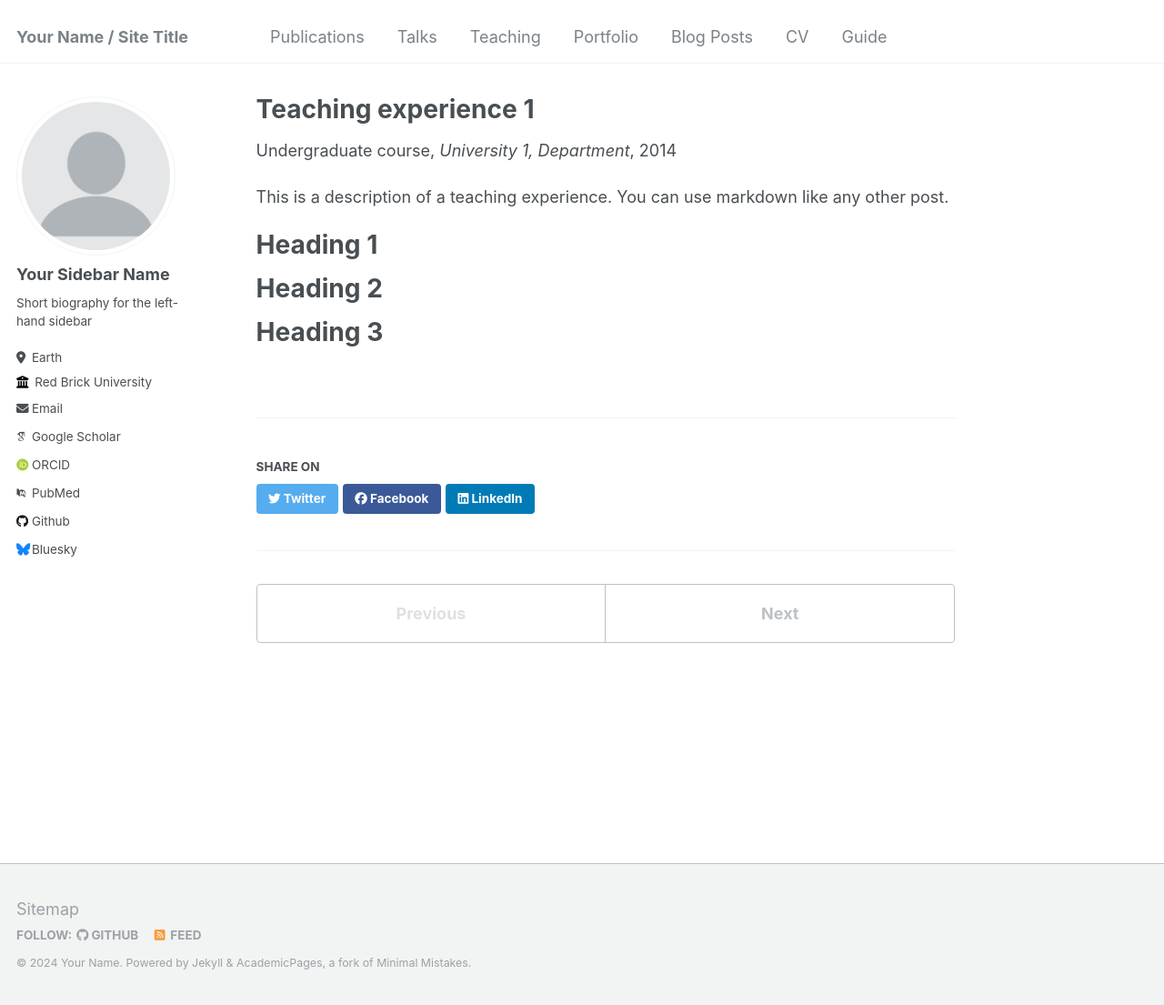
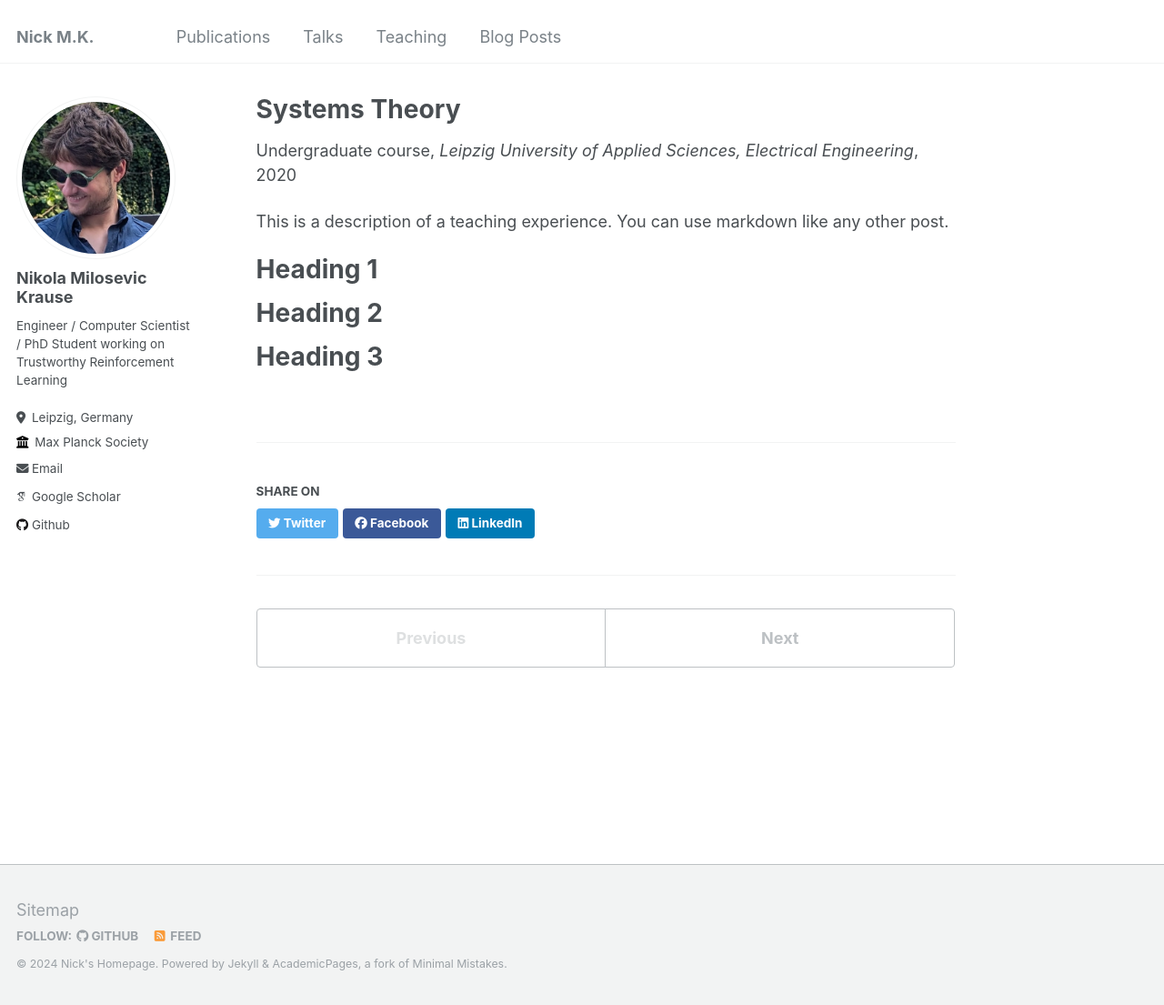
Before and after one commit to milosen/milosen.github.io, a Jekyll site: the page built from _teaching/2020-systems-theory.md, in a window 1280 px wide and 1105 px high. Shown: the whole window at 91% size. Built offline with Jekyll 4.4.1, drawn with Linux system fonts in a browser that asks for light colours; some web fonts are replaced.

```diff
--- a/_config.yml
+++ b/_config.yml
@@ -8,47 +8,47 @@
 
 # Basic Site Settings
 locale                   : "en-US"
-title                    : "Your Name / Site Title"
+title                    : "Nick M.K."
 title_separator          : "-"
-name                     : &name "Your Name"
-description              : &description "personal description"
-url                      : https://academicpages.github.io # the base hostname & protocol for your site e.g. "https://mmistakes.github.io"
+name                     : &name "Nick's Homepage"
+description              : &description "my homepage"
+url                      : https://milosen.github.io # the base hostname & protocol for your site e.g. "https://mmistakes.github.io"
 baseurl                  : "" # the subpath of your site, e.g. "/blog"
-repository               : "academicpages/academicpages.github.io"
+repository               : "milosen/milosen.github.io"
 
 # Site Author - The following control what appear as part of the author content on the side bar.
 #               If a field is blank the icon and link will not appear, otherwise it will be shown.
 #               Additional customization can be done by editing /_includes/author-profile.html
 author:
   # Biographic information
-  avatar           : "profile.png"
-  name             : "Your Sidebar Name"
+  avatar           : "boot2.JPG"
+  name             : "Nikola Milosevic Krause"
   pronouns         : # example: "she/her"
-  bio              : "Short biography for the left-hand sidebar"
-  location         : "Earth"
-  employer         : "Red Brick University"
-  uri              : # URL
-  email            : "none@example.org"
+  bio              : "Engineer / Computer Scientist / PhD Student working on Trustworthy Reinforcement Learning"
+  location         : "Leipzig, Germany"
+  employer         : "Max Planck Society"
+#  uri              : "https://www.cbs.mpg.de/person/125863/2482"
+  email            : "milose.nik@gmail.com"
 
   # Academic websites
-  arxiv            : # URL - Update with the correct link to your profile
-  googlescholar    : "https://scholar.google.com/citations?user=PS_CX0AAAAAJ"
+#  arxiv            : "https://arxiv.org/a/milosevic_n_1"
+  googlescholar    : "https://scholar.google.de/citations?user=vGYpn-sAAAAJ&hl=en"
   impactstory      : # URL
-  orcid            : "http://orcid.org/yourorcidurl"
+#  orcid            : "https://orcid.org/0000-0003-1904-8867"
   semantic         : # URL
-  pubmed           : "https://www.ncbi.nlm.nih.gov/pubmed/?term=john+snow"
+  pubmed           : #"https://www.ncbi.nlm.nih.gov/pubmed/?term=john+snow"
   researchgate     : # URL
 
   # Repositories and software development
   bitbucket        : # Username - Update with your username on the site
   codepen          : # Username
   dribbble         : # Username
-  github           : "academicpages"
+  github           : "milosen"
   kaggle           : # Username
-  stackoverflow    : # User number or user number and name (i.e., use "1" or "1/jeff-atwood")
+#  stackoverflow    : "18737260" # User number or user number and name (i.e., use "1" or "1/jeff-atwood")
 
   # Social media
-  bluesky          : "bsky.app" # Replace this with you Bluesky username
+  bluesky          : #"bsky.app" # Replace this with you Bluesky username
   facebook         : # Username
   flickr           : # Username
   foursquare       : # Username
@@ -68,7 +68,7 @@ author:
   twitter          : # Username for X / Twitter
   vine             : # Username
   weibo            : # Username
-  wikipedia        : # Username
+#  wikipedia        : "Milosen" # Username
   xing             : # Username
   youtube          : # Username
   zhihu            : # URL
--- a/_teaching/2014-spring-teaching-1.md
+++ b/_teaching/2020-systems-theory.md
@@ -1,11 +1,11 @@
 ---
-title: "Teaching experience 1"
+title: "Systems Theory"
 collection: teaching
 type: "Undergraduate course"
-permalink: /teaching/2014-spring-teaching-1
-venue: "University 1, Department"
-date: 2014-01-01
-location: "City, Country"
+permalink: /teaching/2020-systems-theory
+venue: "Leipzig University of Applied Sciences, Electrical Engineering"
+date: 2020-09-01
+location: "Leipzig, Germany"
 ---
 
 This is a description of a teaching experience. You can use markdown like any other post.
```
Also changed, not shown: _data/navigation.yml (+6 -6 lines), _posts/2013-08-14-blog-post-2.md (deleted, +0 -20 lines), _posts/2014-08-14-blog-post-3.md (deleted, +0 -20 lines), _posts/2015-08-14-blog-post-4.md (deleted, +0 -20 lines), _posts/2199-01-01-future-post.md (deleted, +0 -11 lines), _publications/2009-10-01-paper-title-number-1.md (deleted, +0 -13 lines), _publications/2010-10-01-paper-title-number-2.md (deleted, +0 -13 lines), _publications/2015-10-01-paper-title-number-3.md (deleted, +0 -13 lines), _publications/2024-02-17-paper-title-number-4.md (deleted, +0 -12 lines), _publications/2024-12-13-embedding.md (added, +13 -0 lines), _talks/2013-03-01-tutorial-1.md (deleted, +0 -13 lines), _talks/2014-02-01-talk-2.md (deleted, +0 -13 lines), _talks/2014-03-01-talk-3.md (deleted, +0 -11 lines), _talks/2023-machn-festival.md (renamed from _talks/2012-03-01-talk-1.md, +4 -4 lines), 3 more files.
